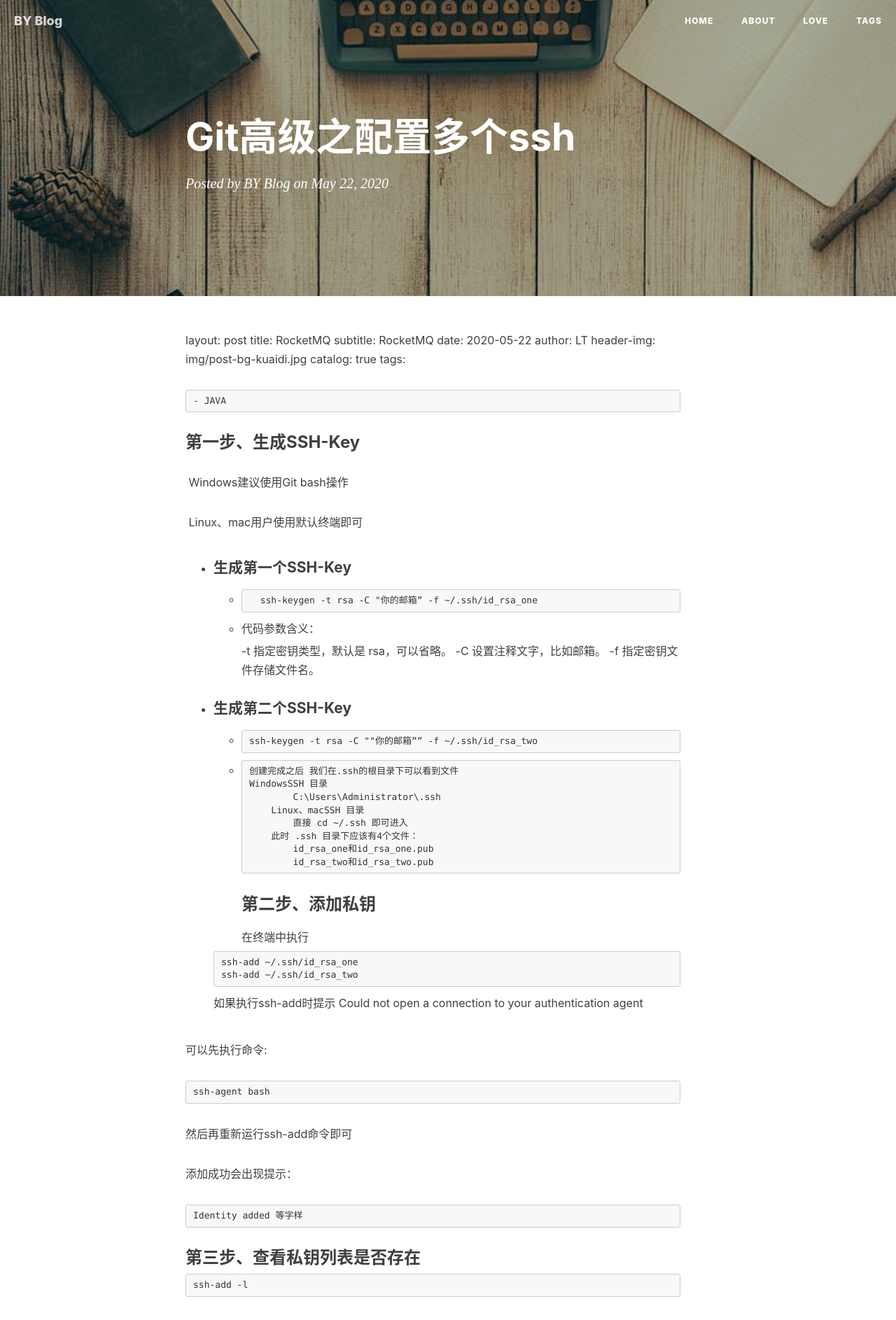
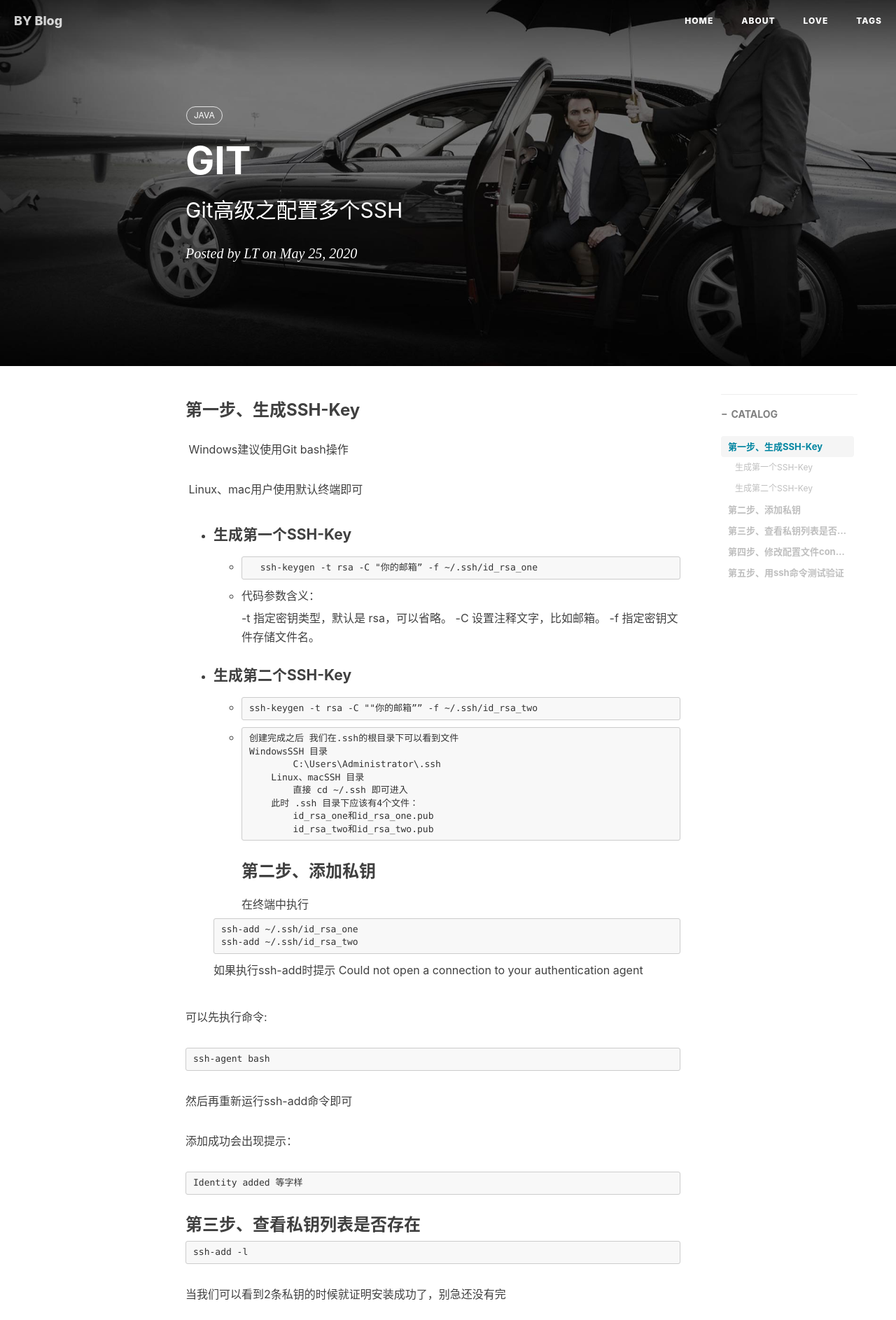
Before and after one commit to qq991347306/qq991347306.github.io, a Jekyll site: the page built from _posts/2020-05-22-Git高级之配置多个SSH.md, in a window 1280 px wide. Shown: the top 1886 px of the page at 70% size. Built offline with Jekyll 4.4.1, drawn with Linux system fonts in a browser that asks for light colours; nearby versions of some CDN libraries; our own code applies the rules of GitHub Pages for plain Markdown files; comment, search, counter and statistics services are not loaded; some of the changed text lies outside the part shown.

Commit message:
Update 2020-05-22-Git高级之配置多个SSH.md
修改

```diff
--- a/_posts/2020-05-22-Git高级之配置多个SSH.md
+++ b/_posts/2020-05-22-Git高级之配置多个SSH.md
@@ -1,13 +1,14 @@
+---
 layout:     post
-title:      RocketMQ
-subtitle:   RocketMQ
-date:       2020-05-22
+title:      GIT
+subtitle:   Git高级之配置多个SSH
+date:       2020-05-25
 author:     LT
 header-img: img/post-bg-kuaidi.jpg
 catalog: true
 tags:
-
     - JAVA
+---
 
 ### 第一步、生成SSH-Key
 
```
